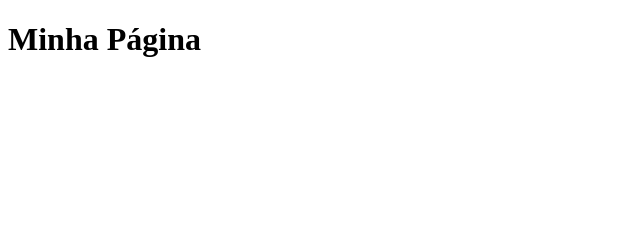
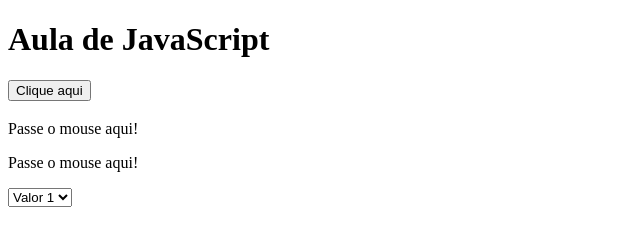
Before and after one commit to W-Carlos/aula_javascript, a plain HTML site: page index.html in a window 1280 px wide. Shown: the whole page, without its empty margins (0-640 px from the left). Drawn offline with Linux system fonts and the light colour scheme.

Commit message:
quinta aula

```diff
--- a/index.html
+++ b/index.html
@@ -6,7 +6,19 @@
     <title>Minha página</title>
     <script type="text/javascript" src="js/main.js"></script>
 </head>
-<body>
-    <h1>Minha Página</h1>
+<body onload="load()">
+
+    <h1>Aula de JavaScript</h1>
+    <button type="button" onclick="clicou()">Clique aqui</button>
+    <h3 id = "agradecimento" onclick = "redirecionar()"></h3>
+    <p id = "mousemove" onmouseover="trocar(this)" onmouseout="voltar(this)">Passe o mouse aqui!</p>
+    <p id = "mousemove2" onmouseover="trocar(this)" onmouseout="voltar(this)">Passe o mouse aqui!</p>
+
+    <select onchange="funcaoChange(this)">
+        <option value="1">Valor 1</option>
+        <option value="2">Valor 2</option>
+        <option value="3">Valor 3</option>
+    </select>
+
 </body>
 </html>
--- a/js/main.js
+++ b/js/main.js
@@ -1,4 +1,33 @@
 
+function funcaoChange(elemento){
+    console.log(elemento.value)
+}
+
+function load(){
+    alert("Página carregada")
+}
+
+function voltar(elemento){
+    elemento.innerHTML = "Passe o mouse aqui"
+    //document.getElementById("mousemove").innerHTML = "Passe o mouse aqui"
+}
+
+function trocar(elemento){
+    elemento.innerHTML = "Obrigado por passar o mouse!"
+    //document.getElementById("mousemove").innerHTML = "Obrigado por passar o mouse!"
+    //alert("trocar texto")
+}
+
+function redirecionar(){
+    window.open("https://www.cursoemvideo.com/cursos/")
+    //window.location.href = "https://www.cursoemvideo.com/cursos/"
+}
+
+function clicou(){
+    //alert("Obrigado por clicar!")
+    document.getElementById("agradecimento").innerHTML = "Obrigado por clicar!"
+    /*console.log(document.getElementById("agradecimento"))*/
+}
 
 /*Funções
 
```
